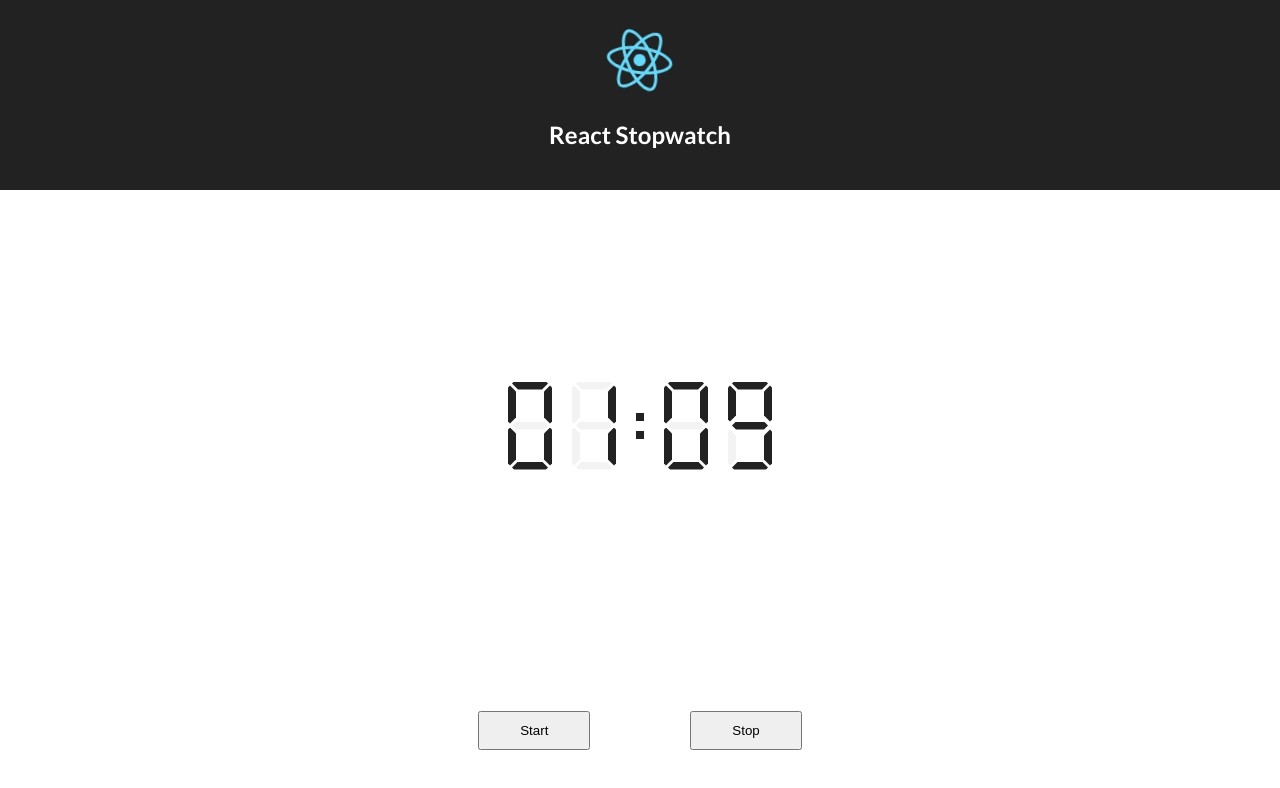
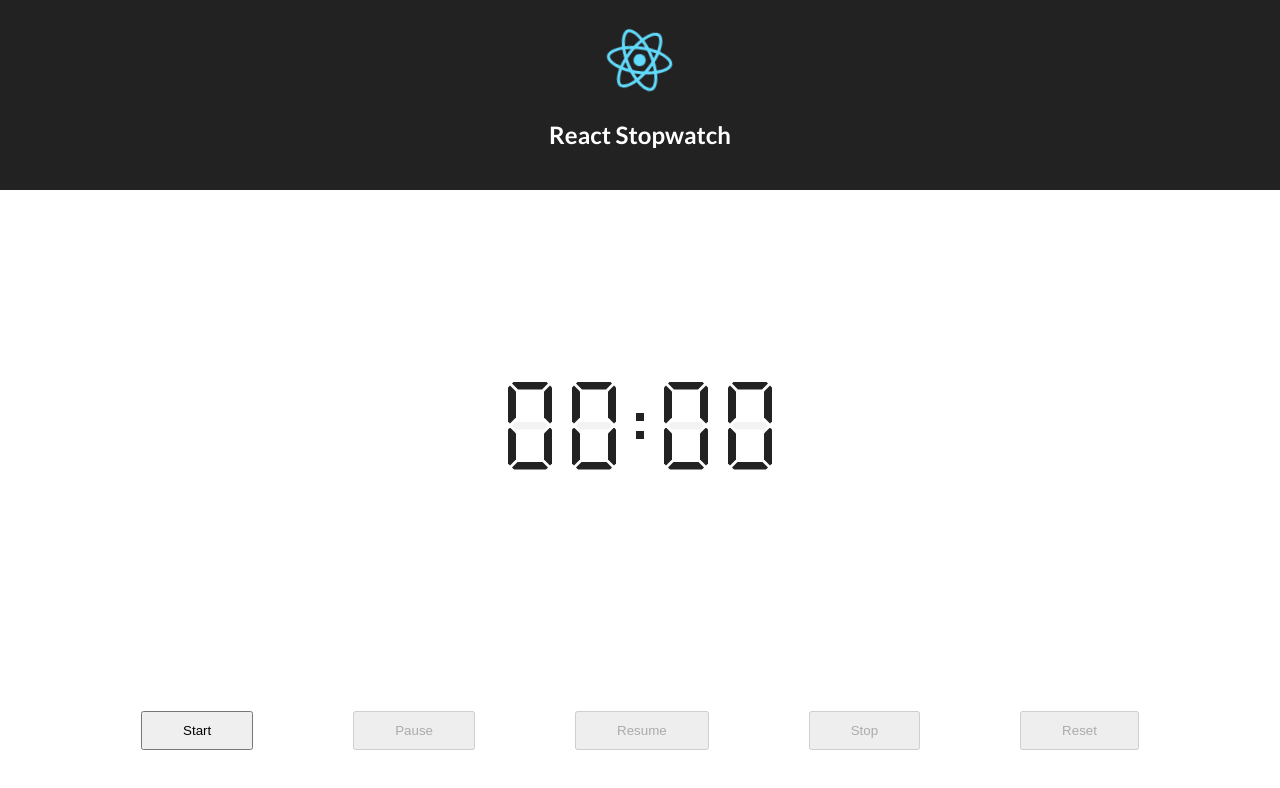
Before and after one commit to nikolaas/react-stopwatch, a React (Create React App) app: page / in a window 1280 px wide. Both pictures are taken after a click on the button "Let's Started". Shown: the top 788 px of the page. Built offline with nearby package versions, Linux system fonts and the light colour scheme.

Commit message:
Stopwatch flow was implemented

```diff
--- a/src/App.js
+++ b/src/App.js
@@ -10,15 +10,9 @@ class App extends React.Component {
         super(props);
 
         this.showStopwatch = this.showStopwatch.bind(this);
-        this.changeStopwatchOptions = this.changeStopwatchOptions.bind(this);
-        this.changeStopwatchTime = this.changeStopwatchTime.bind(this);
 
         this.state = {
-            started: false,
-            stopwatchOptions: {
-                type: 'electron'
-            },
-            stopwatchTime: 69
+            started: false
         };
     }
 
@@ -28,13 +22,7 @@ class App extends React.Component {
                 <Header/>
                 <div className="App__body">
                     {this.state.started ?
-                        <Stopwatch
-                            className="App__content"
-                            options={this.state.stopwatchOptions}
-                            time={this.state.stopwatchTime}
-                            onChangeOptions={this.changeStopwatchOptions}
-                            onChangeTime={this.changeStopwatchTime}
-                        /> :
+                        <Stopwatch className="App__content"/> :
                         <LetStarted className="App__content" onClick={this.showStopwatch}/>
                     }
                 </div>
@@ -45,15 +33,6 @@ class App extends React.Component {
     showStopwatch() {
         this.setState({started: true});
     }
-
-    changeStopwatchOptions(changedOptions) {
-        const newOptions = {...this.state.stopwatchOptions, changedOptions};
-        this.setState({stopwatchOptions: newOptions})
-    }
-
-    changeStopwatchTime(time) {
-        this.setState({stopwatchTime: time});
-    }
 }
 
 export default App;
--- a/src/components/Stopwatch/Stopwatch.css
+++ b/src/components/Stopwatch/Stopwatch.css
@@ -23,6 +23,10 @@
     cursor: pointer;
 }
 
+.Stopwatch__control:disabled {
+    cursor: default;
+}
+
 .Stopwatch__control:last-child {
     margin-right: 0;
 }
--- a/src/components/Stopwatch/Stopwatch.jsx
+++ b/src/components/Stopwatch/Stopwatch.jsx
@@ -2,6 +2,7 @@ import React from 'react';
 import PropTypes from 'prop-types';
 import classNames from 'classnames';
 import {ElectronStopwatchView} from './ElectronStopwatchView';
+import {StopwatchDevice} from './StopwatchDevice';
 import './Stopwatch.css';
 
 const STOPWATCH_VIEWS = {
@@ -9,45 +10,94 @@ const STOPWATCH_VIEWS = {
     'defaults': ElectronStopwatchView
 };
 
+const STOPWATCH_PHASES = {
+    INIT: 'INIT',
+    STARTED: 'STARTED',
+    PAUSED: 'PAUSED'
+};
+
 export class Stopwatch extends React.Component {
 
     static propTypes = {
-        options: PropTypes.object.isRequired,
-        time: PropTypes.number.isRequired,
-        onChangeOptions: PropTypes.func.isRequired,
-        onChangeTime: PropTypes.func.isRequired
+        className: PropTypes.string
     };
 
     constructor(props) {
         super(props);
 
         this.start = this.start.bind(this);
+        this.pause = this.pause.bind(this);
+        this.resume = this.resume.bind(this);
         this.stop = this.stop.bind(this);
+        this.reset = this.reset.bind(this);
+        this.tick = this.tick.bind(this);
+
+        this.stopwatch = new StopwatchDevice(1000);
+        this.stopwatch.onTick(this.tick);
+
+        this.state = {
+            phase: STOPWATCH_PHASES.INIT,
+            time: 0,
+            options: {
+                type: 'electron'
+            }
+        };
     }
 
     render() {
-        const {className, options, time, onChangeOptions, onChangeTime} = this.props;
+        const {className} = this.props;
+        const {options, time} = this.state;
         const StopwatchView = getStopwatchView(options);
+
+        const canStart = this.state.phase === STOPWATCH_PHASES.INIT;
+        const canPause = this.state.phase === STOPWATCH_PHASES.STARTED;
+        const canResume = this.state.phase === STOPWATCH_PHASES.PAUSED;
+        const canStop = this.state.phase === STOPWATCH_PHASES.STARTED;
+        const canReset = this.state.phase === STOPWATCH_PHASES.INIT && time > 0;
+
         return (
             <div className={classNames("Stopwatch", className)}>
-                <div className="Stopwatch__options">
-
-                </div>
+                <div className="Stopwatch__options"/>
                 <StopwatchView className="Stopwatch__view" time={time}/>
                 <div className="Stopwatch__controls">
-                    <button type="button" className="Stopwatch__control Stopwatch__control--start" onClick={this.start}>Start</button>
-                    <button type="button" className="Stopwatch__control Stopwatch__control--stop" onClick={this.stop}>Stop</button>
+                    <StopwatchControl className="Stopwatch__start" onClick={this.start} disabled={!canStart}>Start</StopwatchControl>
+                    <StopwatchControl className="Stopwatch__pause" onClick={this.pause} disabled={!canPause}>Pause</StopwatchControl>
+                    <StopwatchControl className="Stopwatch__resume" onClick={this.resume} disabled={!canResume}>Resume</StopwatchControl>
+                    <StopwatchControl className="Stopwatch__stop" onClick={this.stop} disabled={!canStop}>Stop</StopwatchControl>
+                    <StopwatchControl className="Stopwatch__reset" onClick={this.reset} disabled={!canReset}>Reset</StopwatchControl>
                 </div>
             </div>
         );
     }
 
     start() {
+        this.setState({time: 0}, () => {
+            this.stopwatch.start();
+            this.setState({phase: STOPWATCH_PHASES.STARTED});
+        });
+    }
 
+    pause() {
+        this.stopwatch.stop();
+        this.setState({phase: STOPWATCH_PHASES.PAUSED});
+    }
+
+    resume() {
+        this.stopwatch.start();
+        this.setState({phase: STOPWATCH_PHASES.STARTED});
     }
 
     stop() {
+        this.stopwatch.stop();
+        this.setState({phase: STOPWATCH_PHASES.INIT});
+    }
 
+    reset() {
+        this.setState({time: 0});
+    }
+
+    tick() {
+        this.setState({time: this.state.time + 1});
     }
 }
 
@@ -58,3 +108,7 @@ function getStopwatchView({type}) {
     }
     return StopwatchView;
 }
+
+const StopwatchControl = ({className, ...props}) => {
+    return <button {...props} type="button" className={classNames("Stopwatch__control", className)}/>;
+};
--- /dev/null
+++ b/src/components/Stopwatch/StopwatchDevice.js
@@ -0,0 +1,29 @@
+export class StopwatchDevice {
+
+    constructor(interval) {
+        this.interval = interval;
+        this.tickCallback = undefined;
+        this.stopwatchProcess = undefined;
+    }
+
+    onTick(tickCallback) {
+        this.tickCallback = tickCallback;
+    }
+
+    start() {
+        this.stopwatchProcess = setInterval(() => this.tick(), this.interval);
+    }
+
+    stop() {
+        if (this.stopwatchProcess !== undefined) {
+            clearInterval(this.stopwatchProcess);
+            this.stopwatchProcess = undefined;
+        }
+    }
+
+    tick() {
+        if (this.tickCallback !== undefined) {
+            this.tickCallback();
+        }
+    }
+}
```
